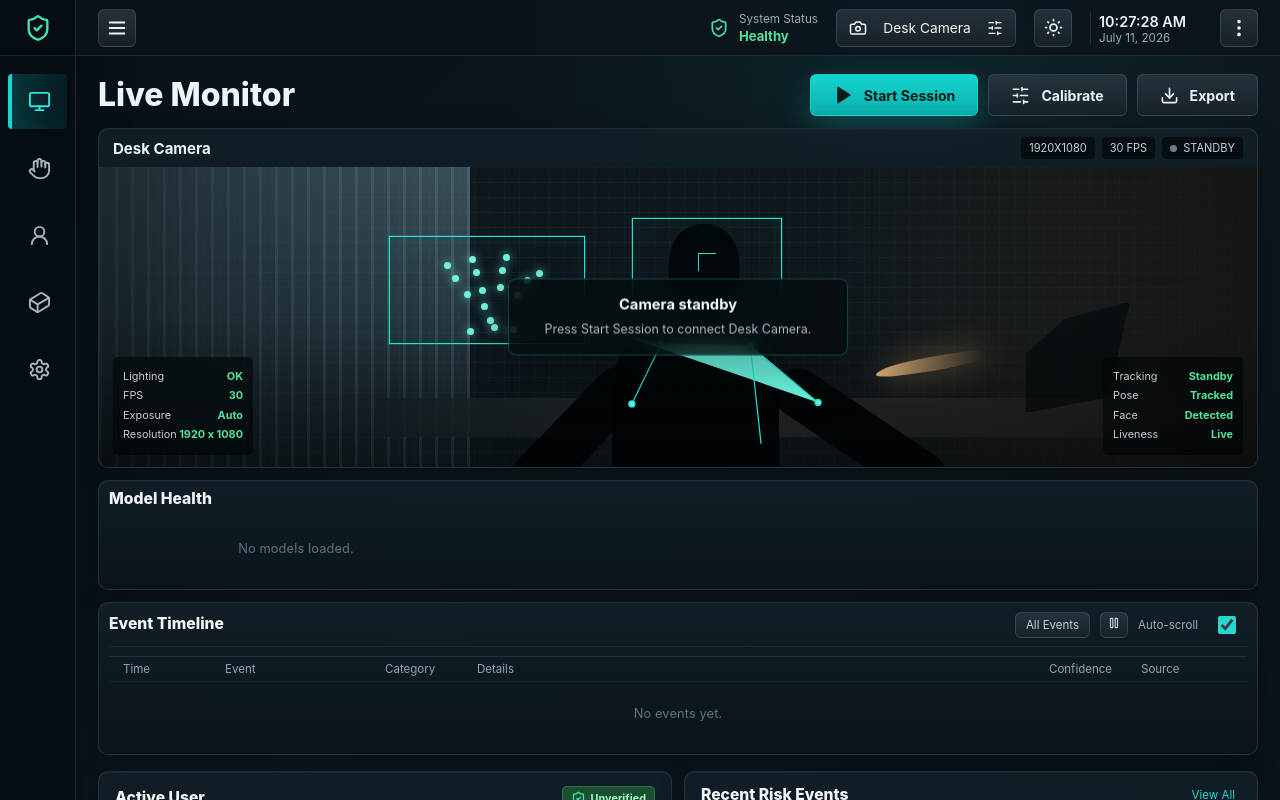
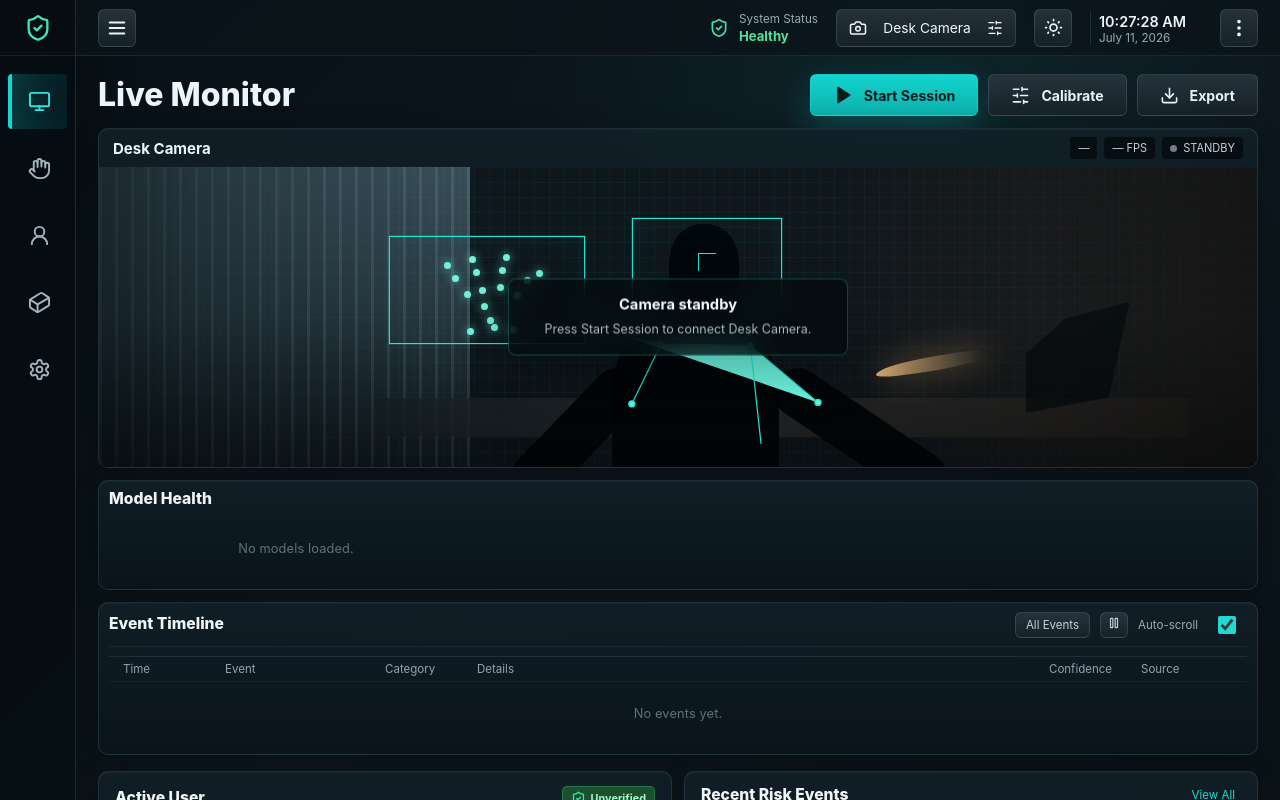
Before and after one commit to StefanPenchev05/VisionGuard, a React (Vite) app in the folder apps/desktop/: page / in a window 1280 px wide. Shown: the top 800 px of the page. Built offline with nearby package versions, Linux system fonts and the light colour scheme.

Commit message:
feat: enhance LiveVisionPanel with real-time FPS and resolution tracking; update camera stats display

```diff
--- a/apps/desktop/src/renderer/app/components/LiveVisionPanel.tsx
+++ b/apps/desktop/src/renderer/app/components/LiveVisionPanel.tsx
@@ -1,10 +1,17 @@
-import { useEffect, useRef } from "react";
+import { useEffect, useRef, useState } from "react";
 
 type LiveVisionPanelProps = {
   errorMessage: string | null;
   isCameraActive: boolean;
   status: "idle" | "requesting" | "active" | "error";
   stream: MediaStream | null;
+};
+
+type CameraStats = {
+  fps: number;
+  width: number;
+  height: number;
+  brightness: "OK" | "Low" | "High";
 };
 
 export function LiveVisionPanel({
@@ -14,22 +21,78 @@ export function LiveVisionPanel({
   stream
 }: LiveVisionPanelProps) {
   const videoRef = useRef<HTMLVideoElement | null>(null);
+  const frameCountRef = useRef(0);
+  const lastFpsTimeRef = useRef(performance.now());
+  const rafRef = useRef<number | null>(null);
+  const [stats, setStats] = useState<CameraStats>({ fps: 0, width: 0, height: 0, brightness: "OK" });
 
   useEffect(() => {
-    if (!videoRef.current) {
+    if (!videoRef.current) return;
+    videoRef.current.srcObject = stream;
+  }, [stream]);
+
+  // Real-time FPS + resolution counter
+  useEffect(() => {
+    if (!isCameraActive) {
+      if (rafRef.current !== null) {
+        cancelAnimationFrame(rafRef.current);
+        rafRef.current = null;
+      }
+      setStats({ fps: 0, width: 0, height: 0, brightness: "OK" });
       return;
     }
 
-    videoRef.current.srcObject = stream;
-  }, [stream]);
+    const tick = () => {
+      frameCountRef.current += 1;
+      const now = performance.now();
+      const elapsed = now - lastFpsTimeRef.current;
+
+      if (elapsed >= 1000) {
+        const fps = Math.round((frameCountRef.current * 1000) / elapsed);
+        frameCountRef.current = 0;
+        lastFpsTimeRef.current = now;
+
+        const video = videoRef.current;
+        const track = stream?.getVideoTracks()[0];
+        const settings = track?.getSettings();
+
+        setStats({
+          fps,
+          width: settings?.width ?? video?.videoWidth ?? 0,
+          height: settings?.height ?? video?.videoHeight ?? 0,
+          brightness: "OK"
+        });
+      }
+
+      rafRef.current = requestAnimationFrame(tick);
+    };
+
+    rafRef.current = requestAnimationFrame(tick);
+    return () => {
+      if (rafRef.current !== null) cancelAnimationFrame(rafRef.current);
+    };
+  }, [isCameraActive, stream]);
+
+  const resolutionLabel = stats.width && stats.height
+    ? `${stats.width} × ${stats.height}`
+    : "—";
 
   return (
     <section className="video-panel" aria-label="Desk Camera live monitor">
       <div className="video-toolbar">
         <strong>Desk Camera</strong>
         <div className="video-meta">
-          <span>1920x1080</span>
-          <span>30 FPS</span>
+          {isCameraActive ? (
+            <>
+              <span>{resolutionLabel}</span>
+              <span>{stats.fps} FPS</span>
+            </>
+          ) : (
+            <>
+              <span>—</span>
+              <span>— FPS</span>
+            </>
+          )}
           <span className={isCameraActive ? "live-dot" : "standby-dot"}>
             {isCameraActive ? "Live" : "Standby"}
           </span>
@@ -61,7 +124,7 @@ export function LiveVisionPanel({
           </>
         )}
 
-        {!isCameraActive ? (
+        {!isCameraActive && (
           <div className="camera-status">
             <strong>
               {status === "requesting"
@@ -74,8 +137,10 @@ export function LiveVisionPanel({
               {errorMessage ?? "Press Start Session to connect Desk Camera."}
             </span>
           </div>
-        ) : null}
+        )}
 
+        {!isCameraActive && (
+          <>
             <div className="face-box">
               <span />
             </div>
@@ -96,15 +161,19 @@ export function LiveVisionPanel({
               <circle cx="542" cy="306" r="4" />
               <circle cx="300" cy="308" r="4" />
             </svg>
+          </>
+        )}
 
+        {isCameraActive && (
+          <>
             <div className="camera-stats">
               <p>
-            <span>Lighting</span>
-            <strong>OK</strong>
+                <span>Brightness</span>
+                <strong>{stats.brightness}</strong>
               </p>
               <p>
                 <span>FPS</span>
-            <strong>30</strong>
+                <strong>{stats.fps}</strong>
               </p>
               <p>
                 <span>Exposure</span>
@@ -112,14 +181,14 @@ export function LiveVisionPanel({
               </p>
               <p>
                 <span>Resolution</span>
-            <strong>1920 x 1080</strong>
+                <strong>{resolutionLabel}</strong>
               </p>
             </div>
 
             <div className="tracking-stats">
               <p>
                 <span>Tracking</span>
-            <strong>{isCameraActive ? "Active" : "Standby"}</strong>
+                <strong>Active</strong>
               </p>
               <p>
                 <span>Pose</span>
@@ -134,6 +203,8 @@ export function LiveVisionPanel({
                 <strong>Live</strong>
               </p>
             </div>
+          </>
+        )}
       </div>
     </section>
   );
```
Lines whose indentation alone changed are shown as unchanged.
